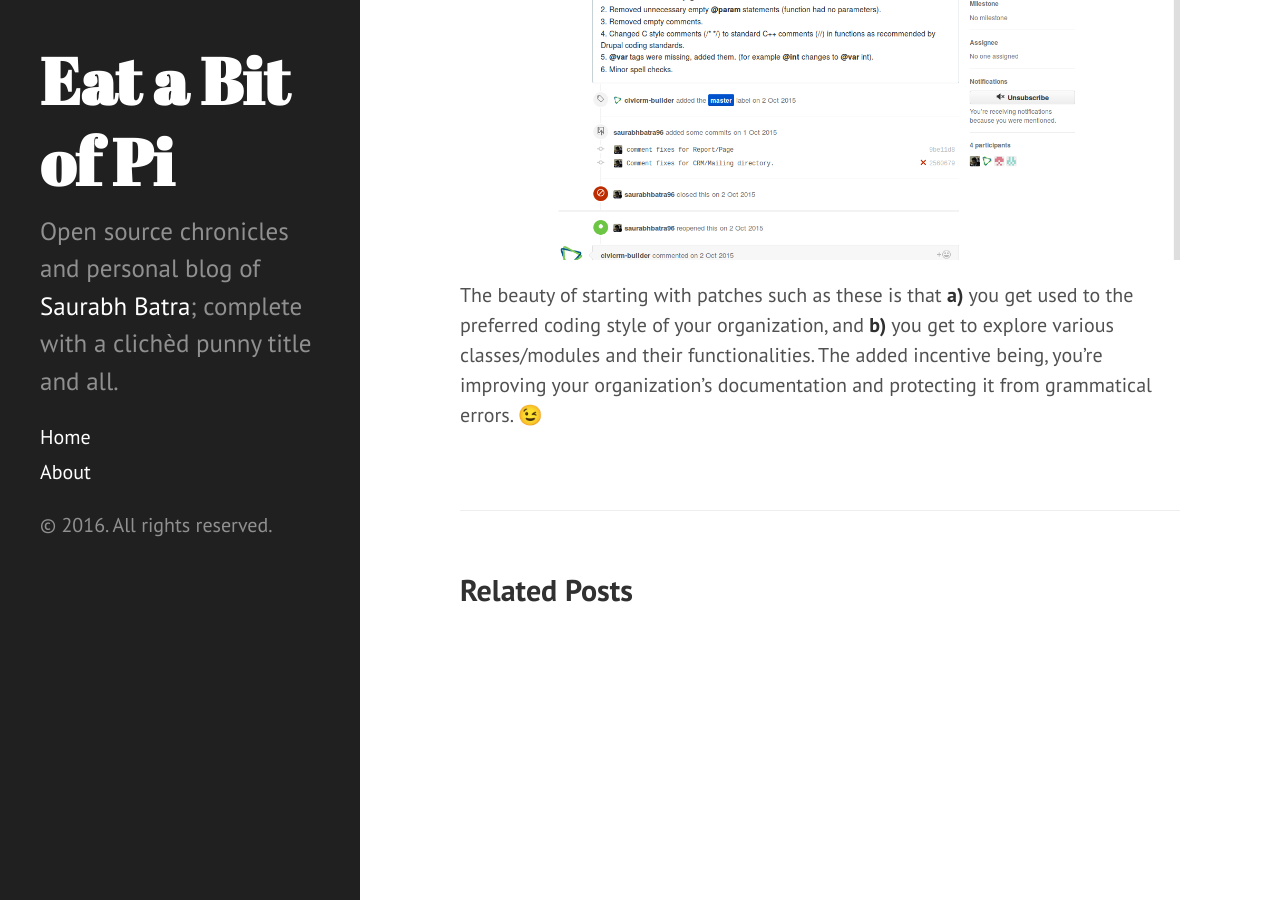
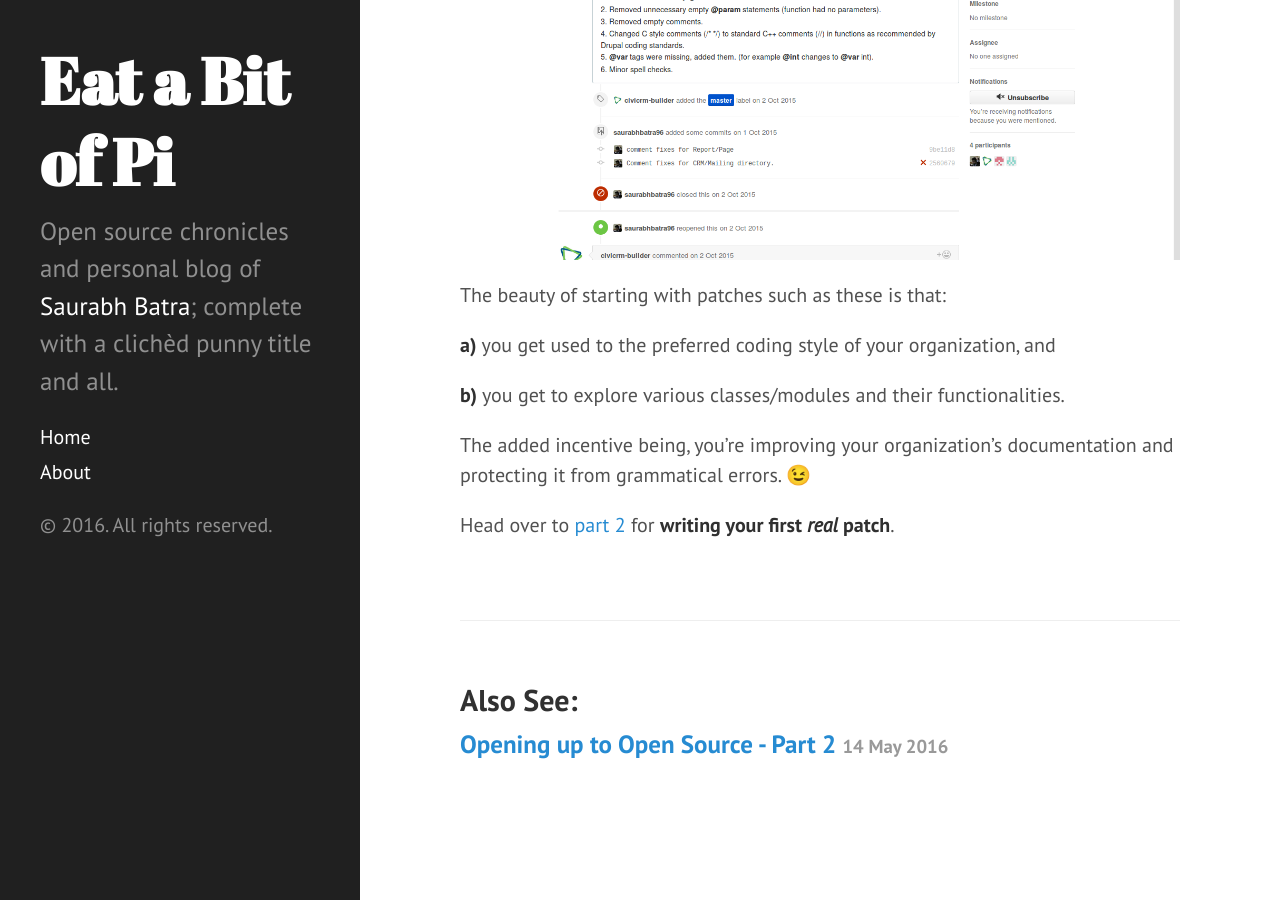
Before and after one commit to saurabhbatra96/saurabhbatra96.github.io, a Jekyll site: the page built from _posts/2016-05-12-opening-up-to-open-source-part-1.md, in a window 1280 px wide and 900 px high, scrolled down 1862 px. Built offline with Jekyll 4.4.1, drawn with Linux system fonts in a browser that asks for light colours; emoji names are drawn with the system emoji font.

Commit message:
first blog post done :)

```diff
--- a/Gemfile
+++ b/Gemfile
@@ -6,3 +6,4 @@
 
 gem 'github-pages', versions['github-pages']
 gem 'jemoji'
+gem 'jekyll-paginate'
--- a/_config.yml
+++ b/_config.yml
@@ -19,7 +19,7 @@
   name:           'Mark Otto'
   url:            https://twitter.com/mdo
 
-paginate:         5
+paginate:         1
 
 # Custom vars
 version:          2.1.0
--- a/_layouts/post.html
+++ b/_layouts/post.html
@@ -9,9 +9,9 @@
 </div>
 
 <div class="related">
-  <h2>Related Posts</h2>
+  <h2>Also See:</h2>
   <ul class="related-posts">
-    {% for post in site.related_posts limit:3 %}
+    {% for post in site.related_posts limit:2 %}
       <li>
         <h3>
           <a href="{{ post.url }}">
--- a/_posts/2016-05-12-opening-up-to-open-source-part-1.md
+++ b/_posts/2016-05-12-opening-up-to-open-source-part-1.md
@@ -33,4 +33,12 @@
 
 <img src="/public/opentoopen/opentoopen1.png" style="width: 100%; display: block;">
 
-The beauty of starting with patches such as these is that **a)** you get used to the preferred coding style of your organization, and **b)** you get to explore various classes/modules and their functionalities. The added incentive being, you're improving your organization's documentation and protecting it from grammatical errors. :wink:
+The beauty of starting with patches such as these is that:
+
+**a)** you get used to the preferred coding style of your organization, and
+
+**b)** you get to explore various classes/modules and their functionalities.
+
+The added incentive being, you're improving your organization's documentation and protecting it from grammatical errors. :wink:
+
+Head over to [part 2](/2016/05/14/opening-up-to-open-source-part-2/) for **writing your first _real_ patch**.
```
Also changed, not shown: _posts/2016-05-14-opening-up-to-open-source-part-2.md (added, +4 -0 lines).
